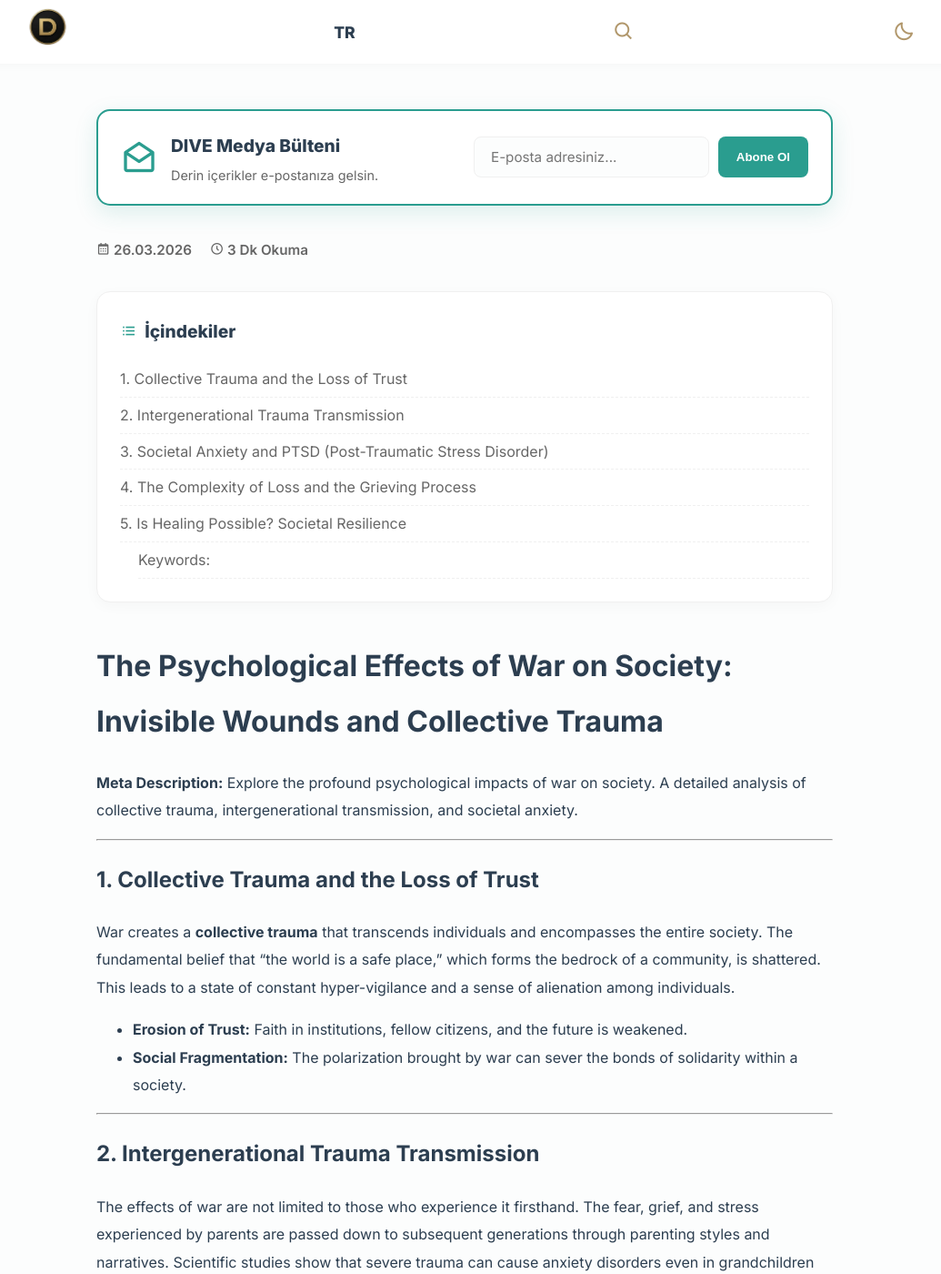
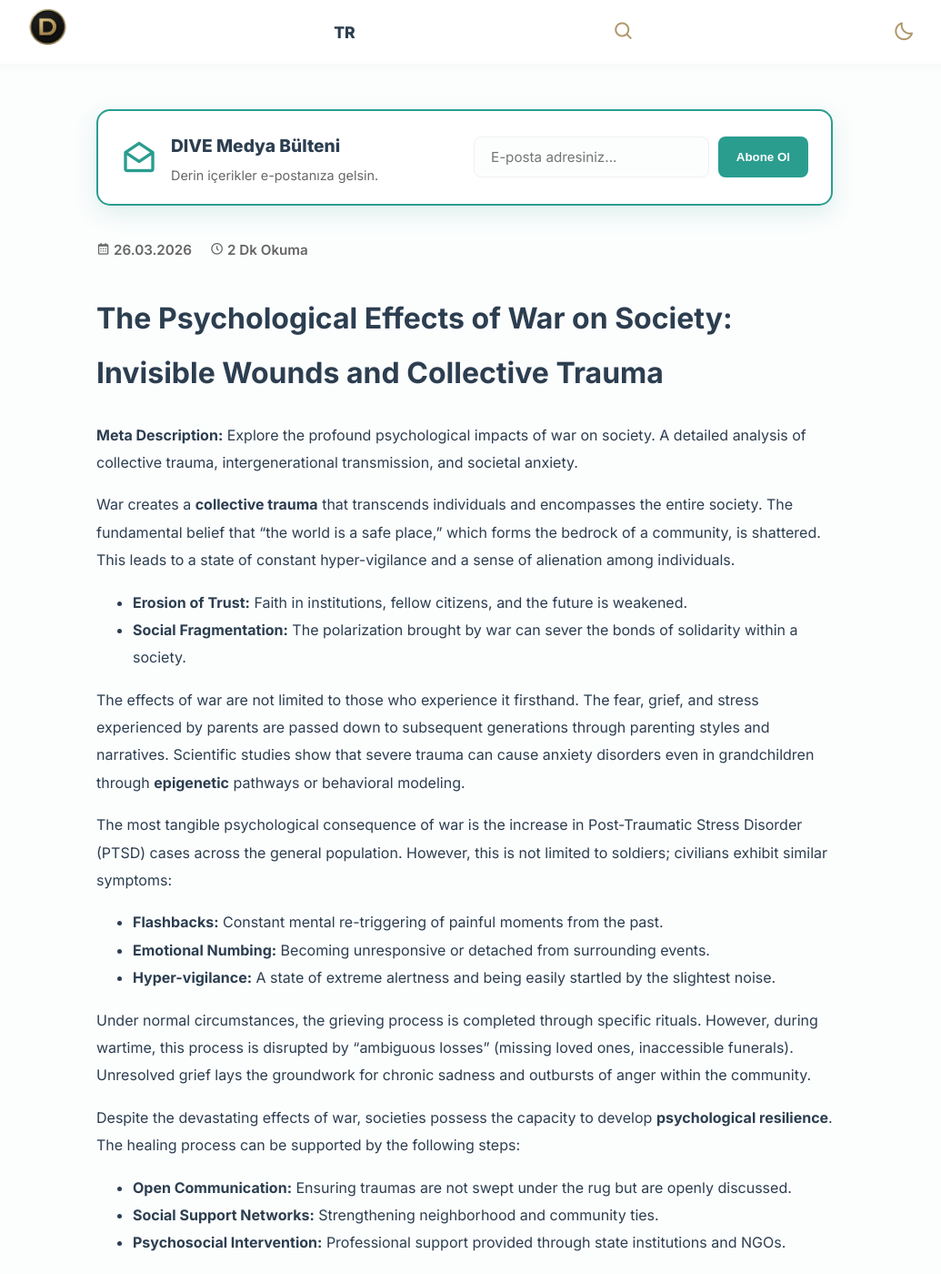
Before and after one commit to EKTHOLDING/dive, a Jekyll site: the page built from en/_posts/2026-03-26-the-psychological-effects-of-war-on-society.md, in a window 1280 px wide and 1400 px high. Shown: the whole window at 91% size, without its empty margins (129-1164 px from the left). Built offline with Jekyll 4.4.1, drawn with Linux system fonts in a browser that asks for light colours; some of the changed text lies outside the part shown.

Commit message:
Update 🇬🇧 İngilizce Yazı Ekle “2026-03-26-the-psychological-effects-of-war-on-society”

```diff
--- a/en/_posts/2026-03-26-the-psychological-effects-of-war-on-society.md
+++ b/en/_posts/2026-03-26-the-psychological-effects-of-war-on-society.md
@@ -10,24 +10,12 @@ image: /assets/images/SOCİETY.jpg
 
 **Meta Description:** Explore the profound psychological impacts of war on society. A detailed analysis of collective trauma, intergenerational transmission, and societal anxiety.
 
-***
-
-## 1. Collective Trauma and the Loss of Trust
-
 War creates a **collective trauma** that transcends individuals and encompasses the entire society. The fundamental belief that "the world is a safe place," which forms the bedrock of a community, is shattered. This leads to a state of constant hyper-vigilance and a sense of alienation among individuals.
 
 - **Erosion of Trust:** Faith in institutions, fellow citizens, and the future is weakened.
 - **Social Fragmentation:** The polarization brought by war can sever the bonds of solidarity within a society.
 
-***
-
-## 2. Intergenerational Trauma Transmission
-
 The effects of war are not limited to those who experience it firsthand. The fear, grief, and stress experienced by parents are passed down to subsequent generations through parenting styles and narratives. Scientific studies show that severe trauma can cause anxiety disorders even in grandchildren through **epigenetic** pathways or behavioral modeling.
-
-***
-
-## 3. Societal Anxiety and PTSD (Post-Traumatic Stress Disorder)
 
 The most tangible psychological consequence of war is the increase in Post-Traumatic Stress Disorder (PTSD) cases across the general population. However, this is not limited to soldiers; civilians exhibit similar symptoms:
 
@@ -35,15 +23,7 @@ The most tangible psychological consequence of war is the increase in Post-Traum
 - **Emotional Numbing:** Becoming unresponsive or detached from surrounding events.
 - **Hyper-vigilance:** A state of extreme alertness and being easily startled by the slightest noise.
 
-***
-
-## 4. The Complexity of Loss and the Grieving Process
-
 Under normal circumstances, the grieving process is completed through specific rituals. However, during wartime, this process is disrupted by "ambiguous losses" (missing loved ones, inaccessible funerals). Unresolved grief lays the groundwork for chronic sadness and outbursts of anger within the community.
-
-***
-
-## 5. Is Healing Possible? Societal Resilience
 
 Despite the devastating effects of war, societies possess the capacity to develop **psychological resilience**. The healing process can be supported by the following steps:
 
@@ -53,14 +33,10 @@ Despite the devastating effects of war, societies possess the capacity to develo
 
 > **In Summary:** The physical debris left by war can be cleared, but lifting the mental rubble is a long journey that requires professional support and societal compassion.
 
-***
-
-### Keywords:
-
 - Psychological effects of war
 - What is collective trauma?
 - Societal psychology and war
 - Intergenerational trauma transmission
 - Post-war social structure
 
-Author: DİLARA TÜRKOĞLU
+Author: DİLARA KARABACAK
```
